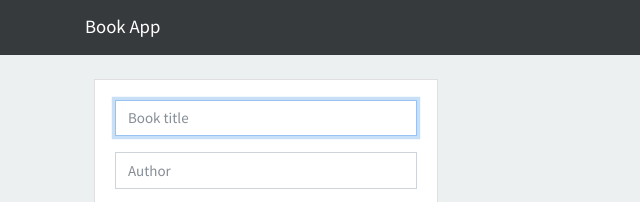
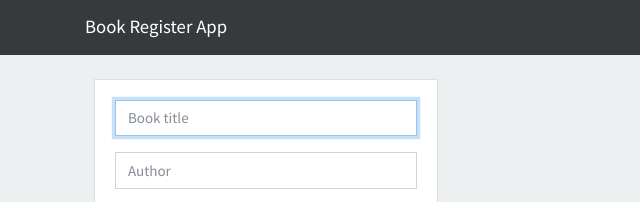
Before and after one commit to mauriciosierrac/fullstack_test, a website built with webpack: page frontend/index.html in a window 1280 px wide. Shown: the top 202 px of the page, 0-640 px from the left. Built offline with nearby package versions, Linux system fonts and the light colour scheme; no server answers.

Commit message:
upload end files

```diff
--- a/frontend/index.html
+++ b/frontend/index.html
@@ -21,7 +21,7 @@
   <body>
     <nav class="navbar navbar-dark bg-dark">
         <div class="container">
-            <a href="/" class="navbar-brand">Book App</a>
+            <a href="/" class="navbar-brand">Book Register App</a>
         </div>
     </nav>
 
```
